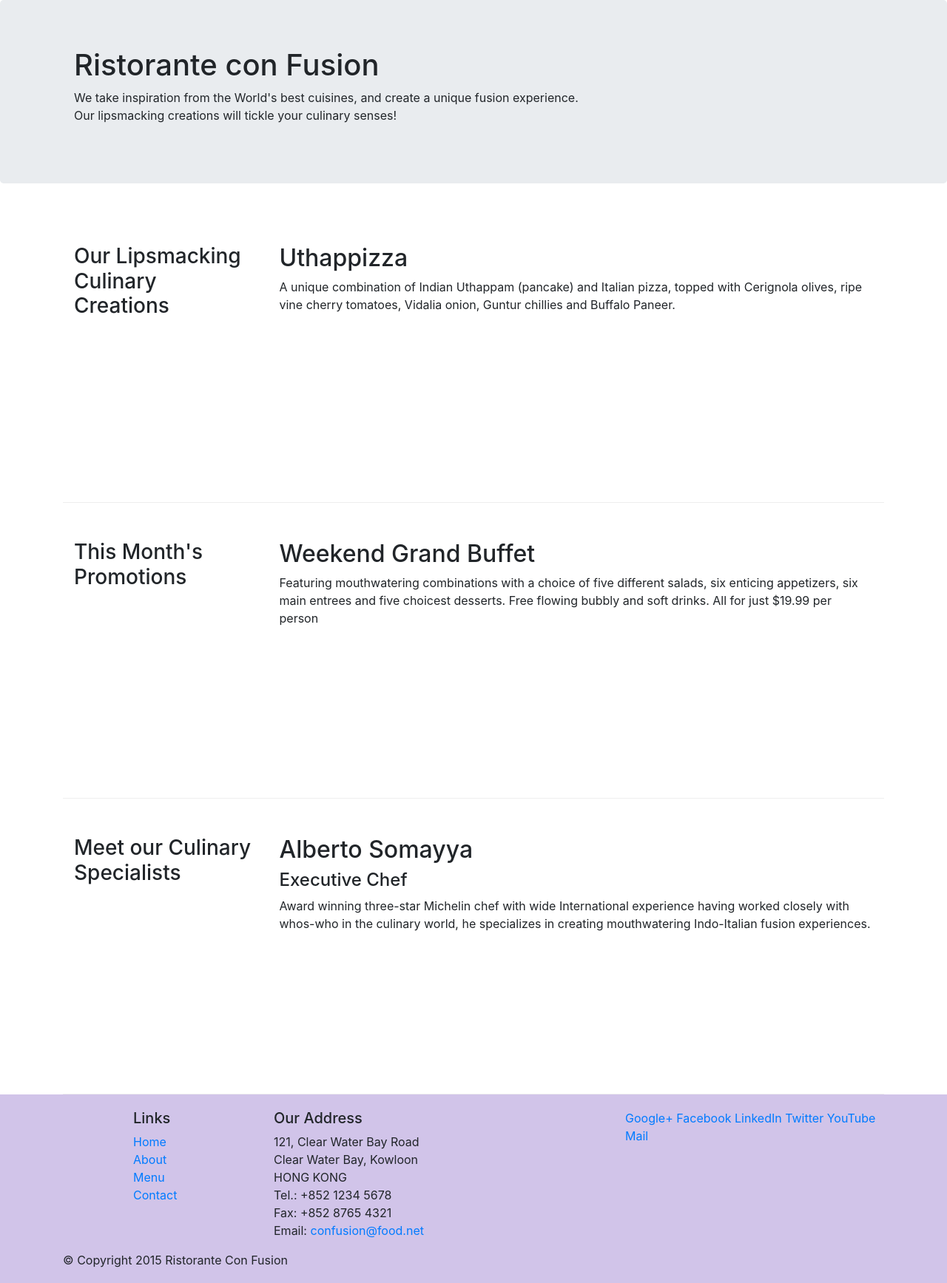
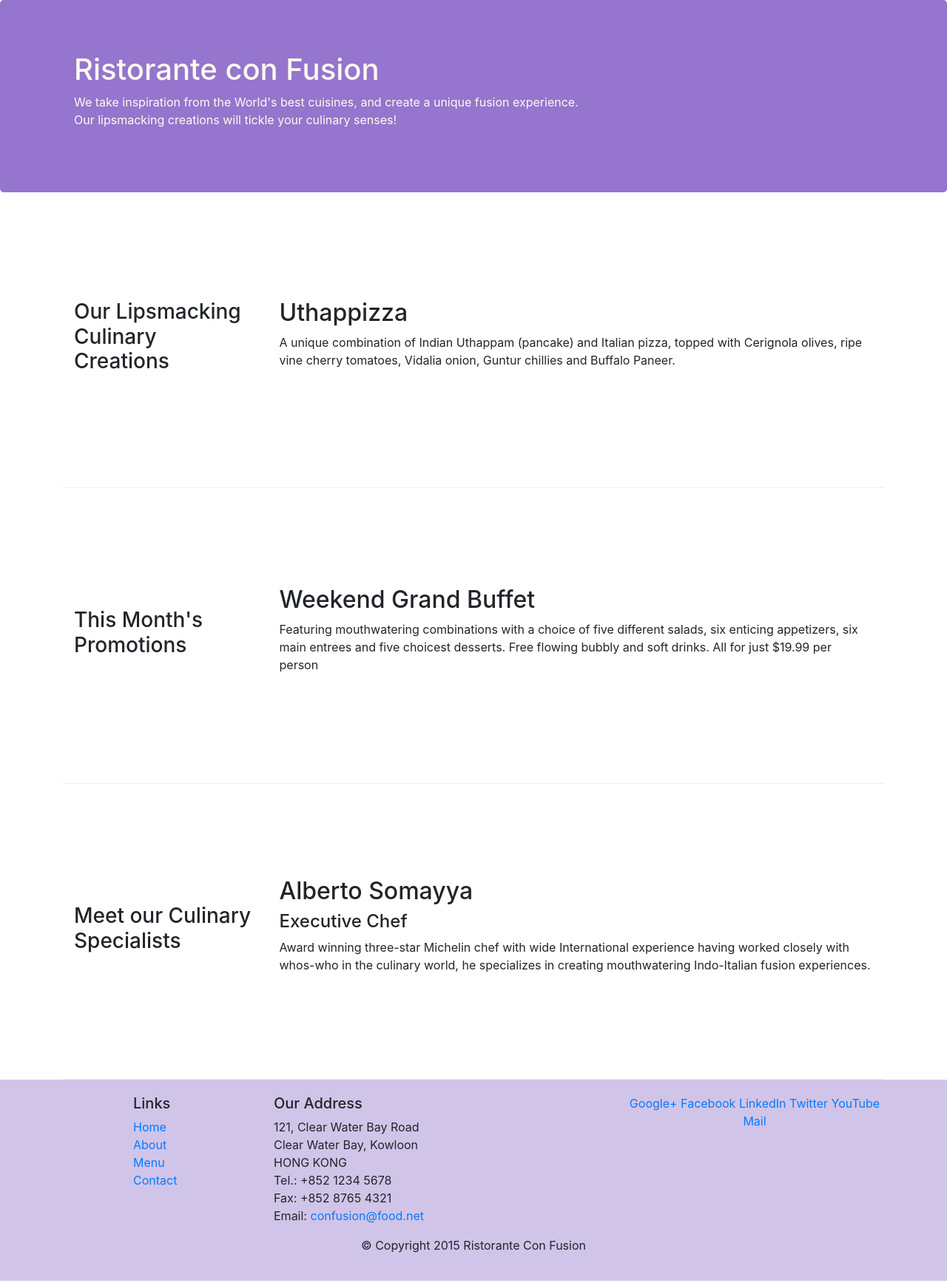
Before and after one commit to macguti/bootstrap, a website: page index.html in a window 1280 px wide. Shown: the whole page at 74% size. Drawn offline with nearby package versions, Linux system fonts and the light colour scheme.

Commit message:
more css classes

```diff
--- a/css/styles.css
+++ b/css/styles.css
@@ -16,3 +16,17 @@ min-height: 400px;
     margin: 0px auto;
     padding: 20px 0px 20px 0px;
 }
+
+.jumbotron{
+    background: #9575cd;
+    margin: 0px auto;
+    padding: 70px 30px 70px 30px;
+    color:floralwhite;
+}
+
+.address{
+    color: #0f0f0f;
+    margin: 0px ;
+
+    font-size: 80%
+}
--- a/index.html
+++ b/index.html
@@ -29,7 +29,7 @@
     </header>
 
     <div class="container">
-        <div class="row row-content" >
+        <div class="row row-content align-items-center" >
             <div class="col-sm-4 push-sm-8 col-md-3 flex-last">
                 <h3>Our Lipsmacking Culinary Creations</h3>
             </div>
@@ -40,7 +40,7 @@
         </div>
 
 
-        <div class="row row-content">
+        <div class="row row-content align-items-center">
             <div class="col-sm-4 col-md-3">
                 <h3>This Month's Promotions</h3>
             </div>
@@ -50,7 +50,7 @@
             </div>
         </div>
 
-        <div class="row row-content">
+        <div class="row row-content align-items-center">
             <div class="col-sm-4 col-md-3 flex-last">
                 <h3  >Meet our Culinary Specialists</h3>
             </div>
@@ -86,7 +86,7 @@
 		           </address>
                 </div>
                 <div class="col col-sm-4">
-                    <div>
+                    <div style="text-align: center">
                         <a href="http://google.com/+">Google+</a>
                         <a href="http://www.facebook.com/profile.php?id=">Facebook</a>
                         <a href="http://www.linkedin.com/in/">LinkedIn</a>
@@ -96,7 +96,7 @@
                     </div>
                 </div>
            </div>
-           <div class="row">
+           <div class="row justify-content-center">
                 <div class="col-auto">
                     <p>© Copyright 2015 Ristorante Con Fusion</p>
                 </div>
```
